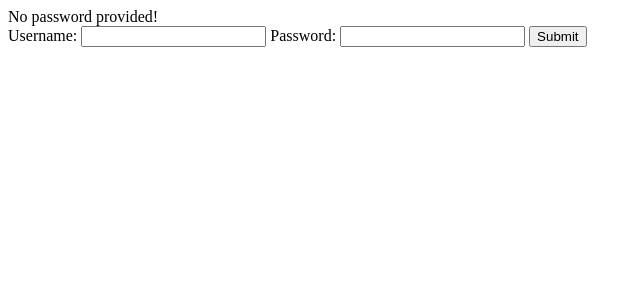
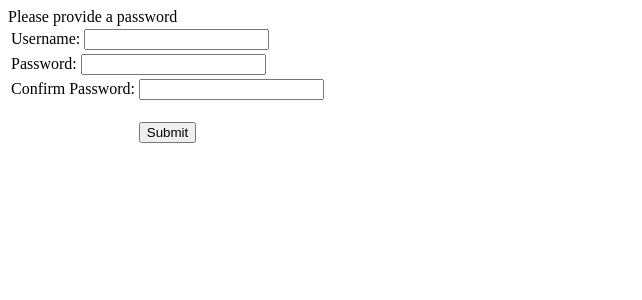
Before and after one commit to mattwwarren/htauth-self-service, a PHP site: page / in a window 1280 px wide. Shown: the top 300 px of the page, without its empty margins (0-642 px from the left). Run offline with PHP 8.4, Linux system fonts and the light colour scheme; data that the repository does not hold is empty.

Commit message:
more basic password matching and validation

```diff
--- a/index.php
+++ b/index.php
@@ -9,11 +9,23 @@ function showForm($error="LOGIN"){
 <body>
   <?php echo $error; ?>
   <form action="<?php echo $_SERVER['PHP_SELF']; ?>" method="post" name="user">
-  Username: <input type="text" name="uname">
-  Password: <input type="password" name="pass">
-  <input type="submit" name="submit_user" value="Submit"/>
+    <table>
+      <tr>
+        <td>Username: <input type="text" name="uname"/></td>
+      </tr>
+      <tr>
+        <td>Password: <input type="password" name="pass"/></td>
+      </tr>
+      <tr>
+        <td>Confirm Password: <input type="password" name="confirm"/></td>
+      </tr>
+      <tr>
+        <td align="center"><br/>
+        <input type="submit" name="submit_user" value="Submit"/>
+        </td>
+      </tr>
+    </table>
   </form>
-
 </body>
 </html>
 
--- a/user.php
+++ b/user.php
@@ -1,20 +1,20 @@
 <?php
 include 'config.php';
 
-$password="baz";
+$check_pw=$_POST['confirm'];
 
 if (isset($_POST['pass'])){
   $pass = isset($_POST['pass']) ? $_POST['pass'] : '';
 
-  if ($pass != $password){
-    showForm("Wrong password");
+  if ($pass != $check_pw){
+    showForm("Passwords do not match!");
     exit();
   } else {
     showForm("Match!");
     exit();
   }
 } else {
-  showForm("No password provided!");
+  showForm("Please provide a password");
   exit();
 }
 ?>
```
